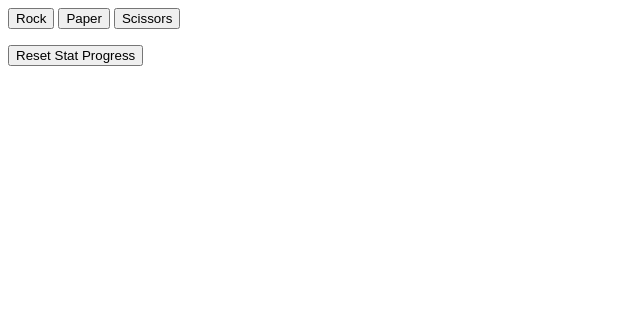
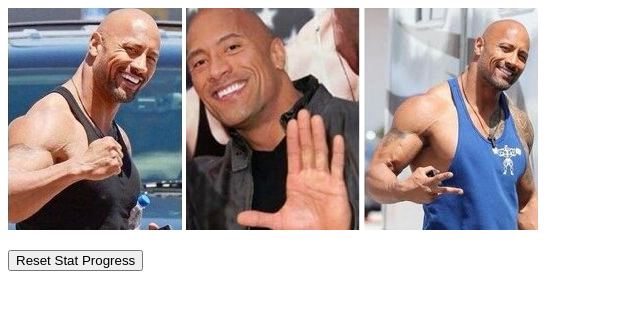
Before and after one commit to RPSMarcus/The-RPS, a plain HTML site: page index.html in a window 1280 px wide. Shown: the whole page, without its empty margins (0-640 px from the left). Drawn offline with Linux system fonts and the light colour scheme.

Commit message:
Added Photo's

```diff
--- a/index.html
+++ b/index.html
@@ -21,9 +21,9 @@
     </style>
   </head>
   <body>
-    <button onclick="Play(1)">Rock</button>
-    <button onclick="Play(2)">Paper</button>
-    <button onclick="Play(3)">Scissors</button>
+    <input type="image" onclick="Play(1)" src="Rock.jpg" />
+    <input type="image" onclick="Play(2)" src="Paper.jpg" />
+    <input type="image" onclick="Play(3)" src="Scissors.jpg" />
 
     <p id="result"></p>
 
```
Also changed, not shown: Paper.jpg (added), Rock.jpg (added), Scissors.jpg (added).
